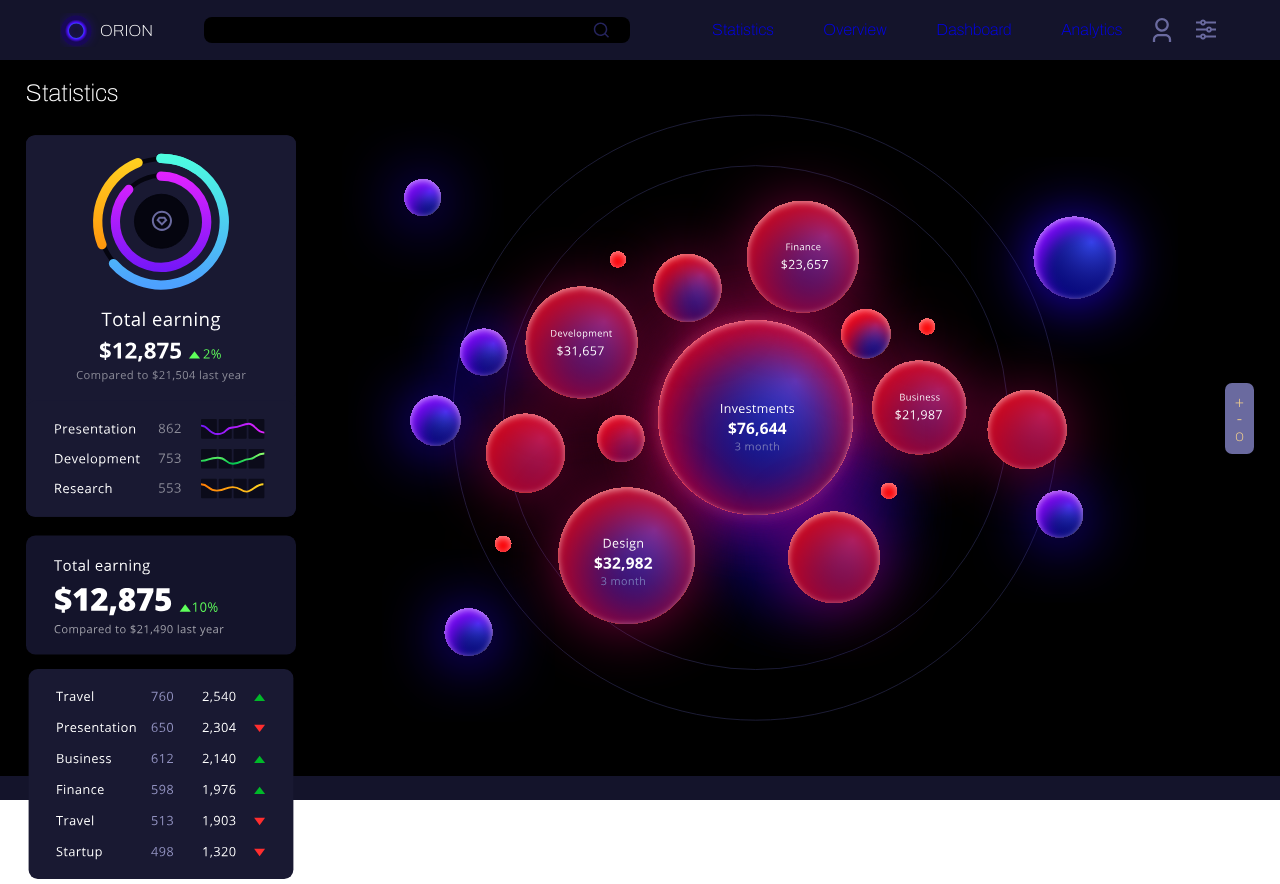
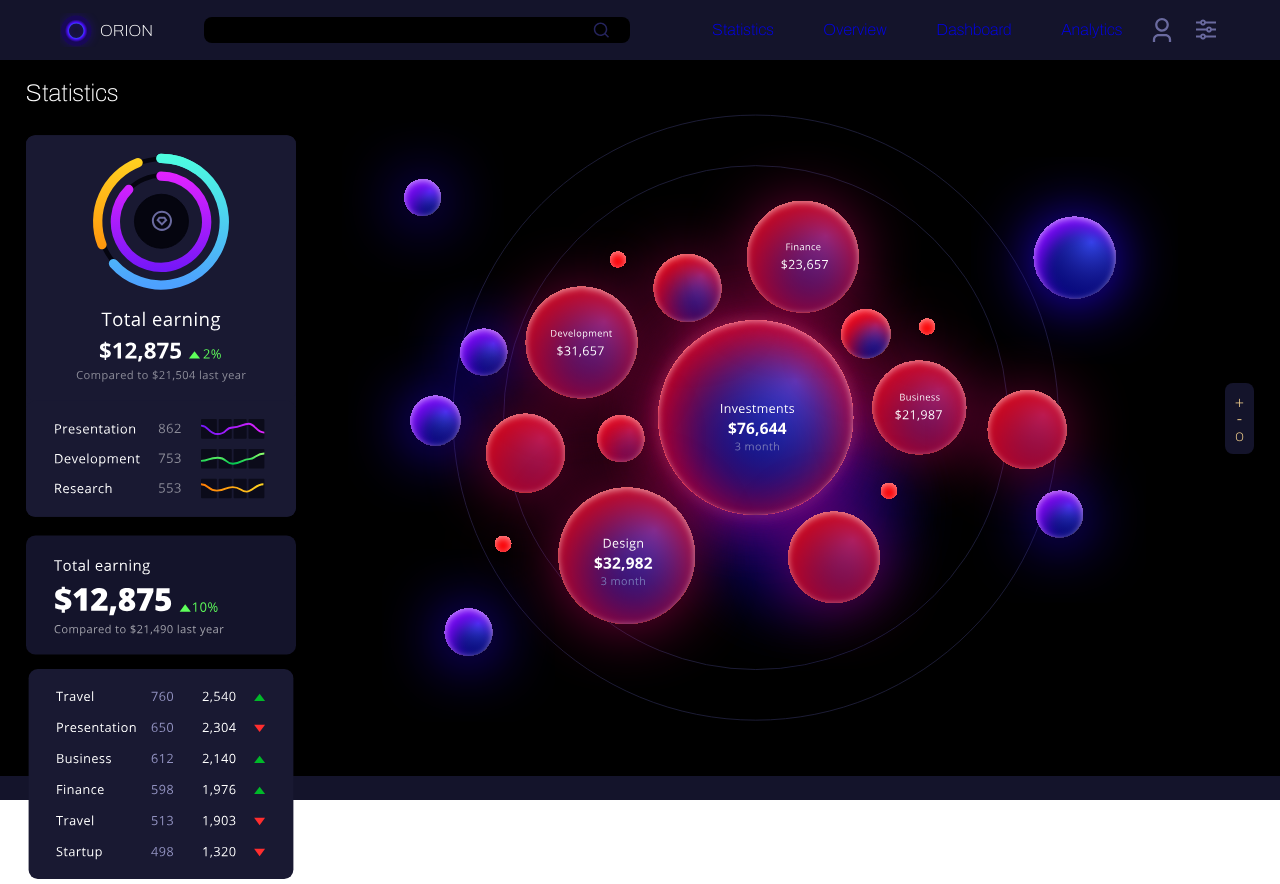
Before and after one commit to luual/react-porfolio, a React (Create React App) app: page /Playground in a window 1280 px wide. Built offline with nearby package versions, Linux system fonts and the light colour scheme.

Commit message:
WIP: integration in playground

```diff
--- a/src/assets/css/playground.css
+++ b/src/assets/css/playground.css
@@ -172,11 +172,11 @@ Menu Options
 }
 
 .playground-content-main-nav ul {
-    background-color: #6A6A9F;
+    background-color: #14142B;
     width: 100%;
     margin: 0;
     padding: 10px;
-    border-radius: 7px;
+    border-radius: 8px;
     display: flex;
     flex-direction: column;
     justify-content: center;
@@ -195,5 +195,5 @@ Footer
     display: flex;
     align-items: center;
     background-color: #14142B;
-    color:#5A5A89;
+    color:#6A6A9F;
  }
```
